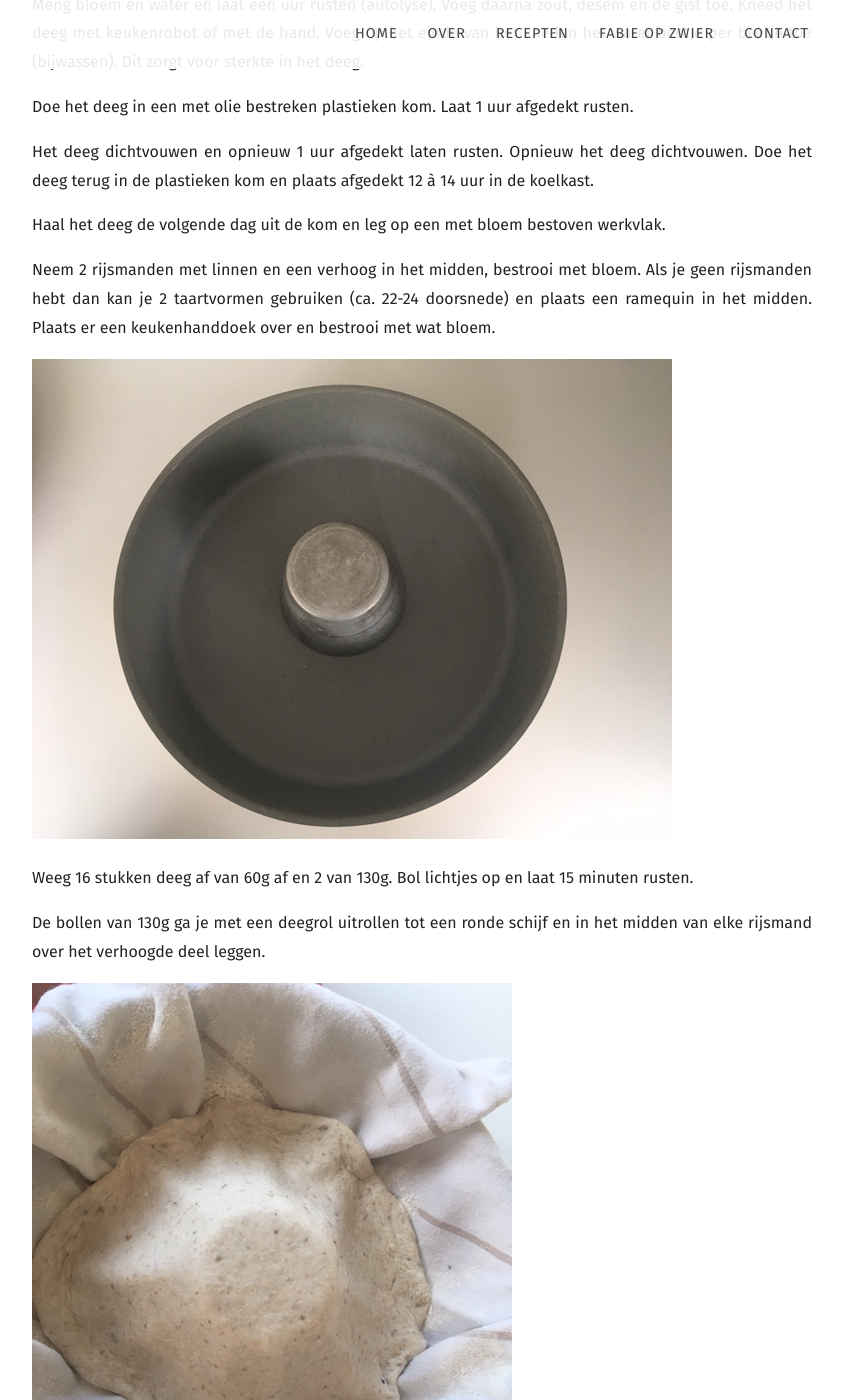
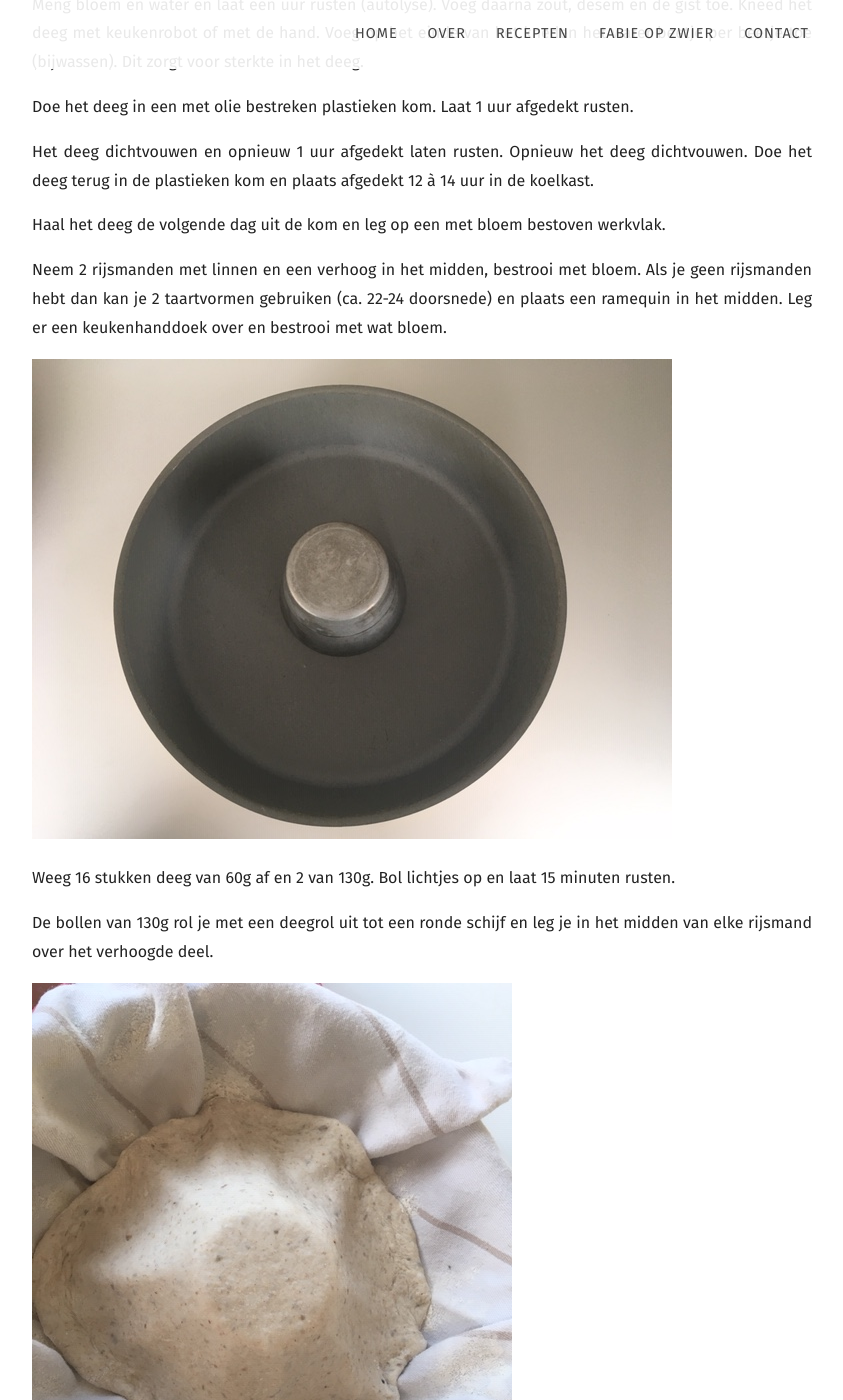
Before and after one commit to fabilicious/fabilicious.github.io, a Jekyll site: the page built from recipes/_posts/2022-02-20-Couronne_Bordelaise.md, in a window 1280 px wide and 1400 px high, scrolled down 1449 px. Shown: the whole window, without its empty margins (58-901 px from the left). Built offline with Jekyll 4.4.1, drawn with Linux system fonts in a browser that asks for light colours; nearby versions of some CDN libraries; some web fonts are replaced; some of the changed text lies outside the part shown.

Commit message:
Update 2022-02-20-Couronne_Bordelaise.md

```diff
--- a/recipes/_posts/2022-02-20-Couronne_Bordelaise.md
+++ b/recipes/_posts/2022-02-20-Couronne_Bordelaise.md
@@ -37,14 +37,14 @@ Doe het deeg terug in de plastieken kom en plaats afgedekt 12 à 14 uur in de ko
 Haal het deeg de volgende dag uit de kom en leg op een met bloem bestoven werkvlak.
 
 Neem 2 rijsmanden met linnen en een verhoog in het midden, bestrooi met bloem.
-Als je geen rijsmanden hebt dan kan je 2 taartvormen gebruiken (ca. 22-24 doorsnede) en plaats een ramequin in het midden. Plaats er een keukenhanddoek over en bestrooi met wat bloem.
+Als je geen rijsmanden hebt dan kan je 2 taartvormen gebruiken (ca. 22-24 doorsnede) en plaats een ramequin in het midden. Leg er een keukenhanddoek over en bestrooi met wat bloem.
 
 ![](/images/Couronnewerkwijze1.jpg)
 
-Weeg 16 stukken deeg af van 60g af en 2 van 130g.
+Weeg 16 stukken deeg van 60g af en 2 van 130g.
 Bol lichtjes op en laat 15 minuten rusten.
 
-De bollen van 130g ga je met een deegrol uitrollen tot een ronde schijf en in het midden van elke rijsmand over het verhoogde deel leggen.
+De bollen van 130g rol je met een deegrol uit tot een ronde schijf en leg je in het midden van elke rijsmand over het verhoogde deel.
 
 ![](/images/Couronnewerkwijze2.jpg)
 
```
Also changed, not shown: other parts of recipes/_posts/2022-02-20-Couronne_Bordelaise.md (+3 -5 lines).
